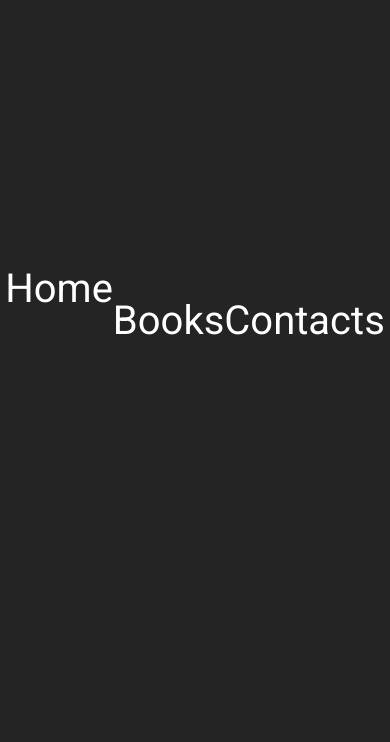
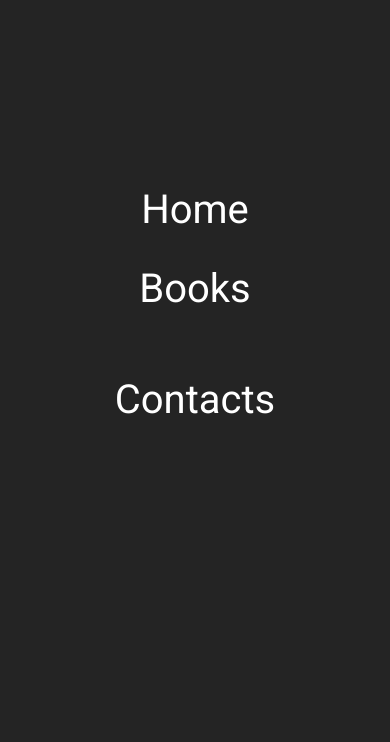
Before and after one commit to tydcarl/E-Commerce, a plain HTML site: page index.html in a window 390 px wide. Both pictures are taken after a click on the button 348 px from the left and 40 px from the top of the page. Shown: the part 102-844 px from the top of the page. Drawn offline with Linux system fonts and the light colour scheme.

Commit message:
burger fix

```diff
--- a/index.html
+++ b/index.html
@@ -26,8 +26,8 @@
                 <button class="btn__menu btn__menu--close" onclick="closeMenu()">
                     <i class="fas fa-times"></i>
                 </button>
-                <ul>
-                    <li class="menu__links">
+                <ul class="menu__links">
+                    <li class="menu__link">
                         <a href="#" class="menu__link" onclick="closeMenu()">Home</a>
                     </li>
                     <li class="menu__list">
```
